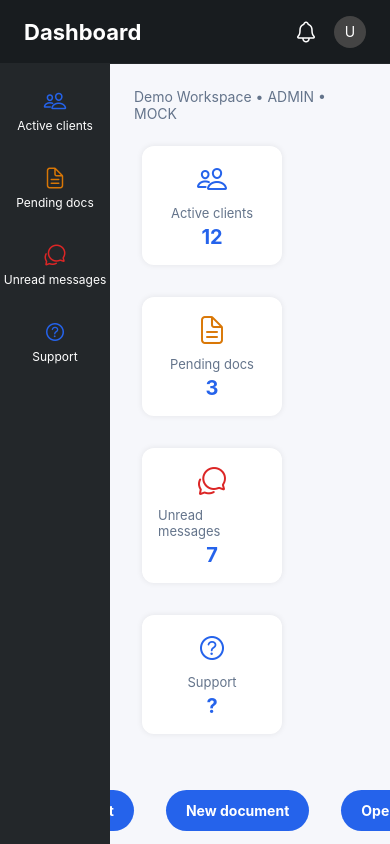
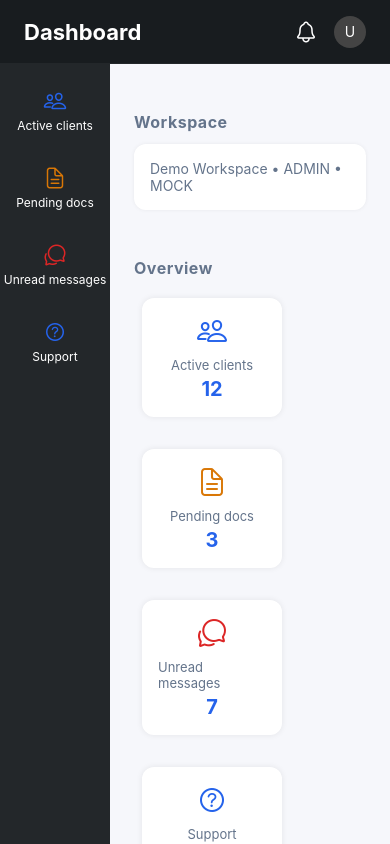
Before and after one commit to Joki2ss/blobbo, a React Native app: screen /Dashboard in a window 390 px wide. Built offline with nearby package versions, Linux system fonts and the light colour scheme.

Commit message:
feat: Shopify-like dashboard UI, no analytics, Snack compatibile

```diff
--- a/components/screens/app/DashboardScreen.js
+++ b/components/screens/app/DashboardScreen.js
@@ -1,28 +1,32 @@
 
 import React from "react";
-import { View, Text, StyleSheet, ScrollView, TouchableOpacity } from "react-native";
+import { View, Text, StyleSheet, ScrollView, TouchableOpacity, useWindowDimensions } from "react-native";
 import { Ionicons } from "@expo/vector-icons";
 
 export function DashboardScreen() {
-  // MOCK DATA
+  const { width } = useWindowDimensions();
+  const isDesktop = width >= 900;
+
+  // MOCK KPI (solo quelli già esistenti, NO analytics)
   const kpis = [
     { label: "Active clients", value: 12, icon: "people-outline", color: "#2563EB" },
     { label: "Pending docs", value: 3, icon: "document-text-outline", color: "#D97706" },
     { label: "Unread messages", value: 7, icon: "chatbubbles-outline", color: "#DC2626" },
     { label: "Support", value: "?", icon: "help-circle-outline", color: "#2563EB" },
   ];
+
   return (
-    <View style={styles.container}>
-      {/* TopBar mock */}
+    <View style={styles.root}>
+      {/* TopBar */}
       <View style={styles.topBar}>
         <Text style={styles.topBarTitle}>Dashboard</Text>
         <TouchableOpacity><Ionicons name="notifications-outline" size={24} color="#fff" /></TouchableOpacity>
         <View style={styles.avatar}><Text style={{ color: "#fff" }}>U</Text></View>
       </View>
-      {/* Sidebar mock */}
       <View style={styles.row}>
+        {/* Sidebar */}
         <View style={styles.sidebar}>
-          {kpis.map((kpi, i) => (
+          {kpis.map((kpi) => (
             <TouchableOpacity key={kpi.label} style={styles.sidebarItem}>
               <Ionicons name={kpi.icon} size={24} color={kpi.color} />
               <Text style={styles.sidebarLabel}>{kpi.label}</Text>
@@ -30,9 +34,15 @@ export function DashboardScreen() {
           ))}
         </View>
         {/* Main dashboard */}
-        <ScrollView contentContainerStyle={styles.content}>
-          <Text style={styles.meta}>Demo Workspace • ADMIN • MOCK</Text>
-          <View style={styles.kpiGrid}>
+        <ScrollView contentContainerStyle={[styles.content, isDesktop && styles.contentDesktop]}>
+          <Text style={styles.sectionHeader}>Workspace</Text>
+          <View style={styles.cardGroup}>
+            <View style={styles.metaCard}>
+              <Text style={styles.meta}>Demo Workspace • ADMIN • MOCK</Text>
+            </View>
+          </View>
+          <Text style={styles.sectionHeader}>Overview</Text>
+          <View style={[styles.kpiGrid, isDesktop && styles.kpiGridDesktop]}>
             {kpis.map((kpi) => (
               <View key={kpi.label} style={styles.kpiCard}>
                 <Ionicons name={kpi.icon} size={32} color={kpi.color} />
@@ -41,6 +51,7 @@ export function DashboardScreen() {
               </View>
             ))}
           </View>
+          <Text style={styles.sectionHeader}>Quick Actions</Text>
           <View style={styles.actionsRow}>
             <TouchableOpacity style={styles.actionBtn}><Text style={styles.actionText}>Add client</Text></TouchableOpacity>
             <TouchableOpacity style={styles.actionBtn}><Text style={styles.actionText}>New document</Text></TouchableOpacity>
@@ -53,7 +64,7 @@ export function DashboardScreen() {
 }
 
 const styles = StyleSheet.create({
-  container: { flex: 1, backgroundColor: "#F6F7FB" },
+  root: { flex: 1, backgroundColor: "#F6F7FB" },
   topBar: { height: 64, flexDirection: "row", alignItems: "center", backgroundColor: "#181C1F", paddingHorizontal: 24, borderBottomWidth: 1, borderBottomColor: "#23272A" },
   topBarTitle: { flex: 1, color: "#fff", fontWeight: "bold", fontSize: 22 },
   avatar: { width: 32, height: 32, borderRadius: 16, backgroundColor: "#444", alignItems: "center", justifyContent: "center", marginLeft: 16 },
@@ -62,8 +73,13 @@ const styles = StyleSheet.create({
   sidebarItem: { alignItems: "center", marginBottom: 32 },
   sidebarLabel: { color: "#fff", fontSize: 12, marginTop: 4 },
   content: { flexGrow: 1, padding: 24 },
-  meta: { color: "#64748B", fontSize: 14, marginBottom: 16 },
+  contentDesktop: { maxWidth: 900, alignSelf: "center" },
+  sectionHeader: { color: "#64748B", fontWeight: "bold", fontSize: 16, marginTop: 24, marginBottom: 12, letterSpacing: 0.5 },
+  cardGroup: { marginBottom: 16 },
+  metaCard: { backgroundColor: "#fff", borderRadius: 12, padding: 16, marginBottom: 8, shadowColor: "#000", shadowOpacity: 0.06, shadowRadius: 4, elevation: 1 },
+  meta: { color: "#64748B", fontSize: 14 },
   kpiGrid: { flexDirection: "row", flexWrap: "wrap", gap: 16, marginBottom: 24 },
+  kpiGridDesktop: { justifyContent: "flex-start" },
   kpiCard: { backgroundColor: "#fff", borderRadius: 12, padding: 16, alignItems: "center", width: 140, margin: 8, shadowColor: "#000", shadowOpacity: 0.08, shadowRadius: 6, elevation: 2 },
   kpiLabel: { color: "#64748B", fontSize: 13, marginTop: 8 },
   kpiValue: { color: "#2563EB", fontWeight: "bold", fontSize: 20, marginTop: 4 },
```
